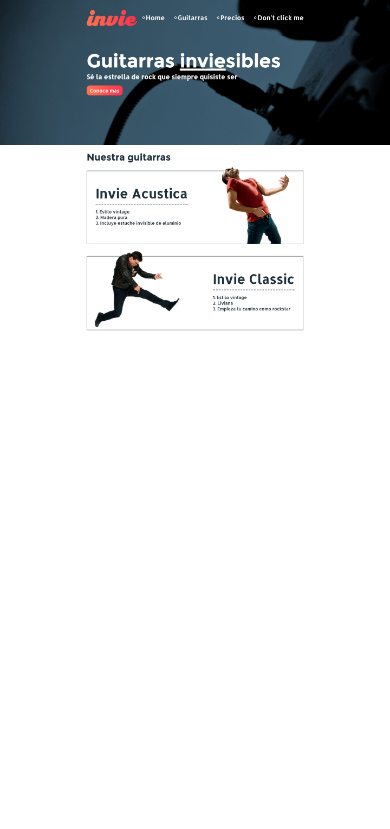
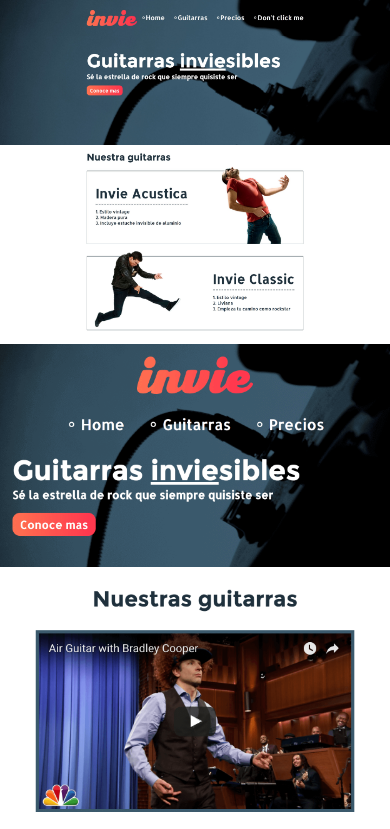
Before and after one commit to davidau34/invie-github, a plain HTML site: page index.html in a window 390 px wide. Shown: the top 829 px of the page. Drawn offline with Linux system fonts and the light colour scheme.

Commit message:
responsibe afegit

```diff
--- a/index.html
+++ b/index.html
@@ -10,8 +10,18 @@
     img {
       max-width: 100%;
       vertical-align: top;
+      /*display : none;*/
     }
-  </style>
+    img#responsive {
+    display : none;
+    }
+
+  @media screen and (max-width: 768px) {
+  img#responsive {
+  display : block;
+  }
+  }
+    </style>
 </head>
 
 <body>
@@ -19,6 +29,7 @@
   <img src="hero.jpg" alt="">
   <img src="acustica.jpg" alt="">
   <img src="clasica.jpg" alt="">
+  <img src="invie-responsive.png" alt="" id="responsive">
 
 </body>
 
```
Also changed, not shown: invie-responsive.png (added).
